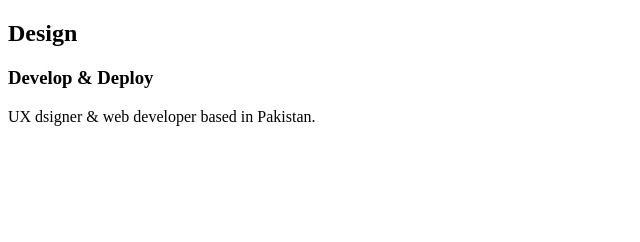
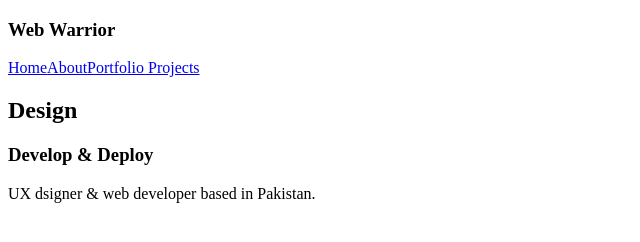
Before and after one commit to developer-junaid/Gatsby-Portfolio, a Gatsby site: page / in a window 1280 px wide. Shown: the whole page, without its empty margins (0-640 px from the left). Built offline with nearby package versions, Linux system fonts and the light colour scheme; Gatsby itself is replaced by a stand-in of ours.

Commit message:
Setup Navbar and Routing to pages using Links
NEXT: Create Single Layout Component

```diff
--- /dev/null
+++ b/src/components/Navbar.js
@@ -0,0 +1,15 @@
+import React from "react"
+import { Link } from "gatsby"
+
+export default function Navbar() {
+  return (
+    <nav>
+      <h1>Web Warrior</h1>
+      <div className="links">
+        <Link to="/">Home</Link>
+        <Link to="/about">About</Link>
+        <Link to="/projects">Portfolio Projects</Link>
+      </div>
+    </nav>
+  )
+}
--- a/src/pages/index.js
+++ b/src/pages/index.js
@@ -1,9 +1,11 @@
 import React from "react"
+import Navbar from "../components/Navbar"
 
 // Route for this page should be /
 export default function Home() {
   return (
     <section>
+      <Navbar />
       <div>
         <h2>Design</h2>
         <h3>Develop & Deploy</h3>
--- a/src/pages/projects/test.js
+++ /dev/null
@@ -1,6 +0,0 @@
-import React from "react"
-
-// Route for this page should be /projects/test
-export default function Test() {
-  return <div>Test</div>
-}
```
